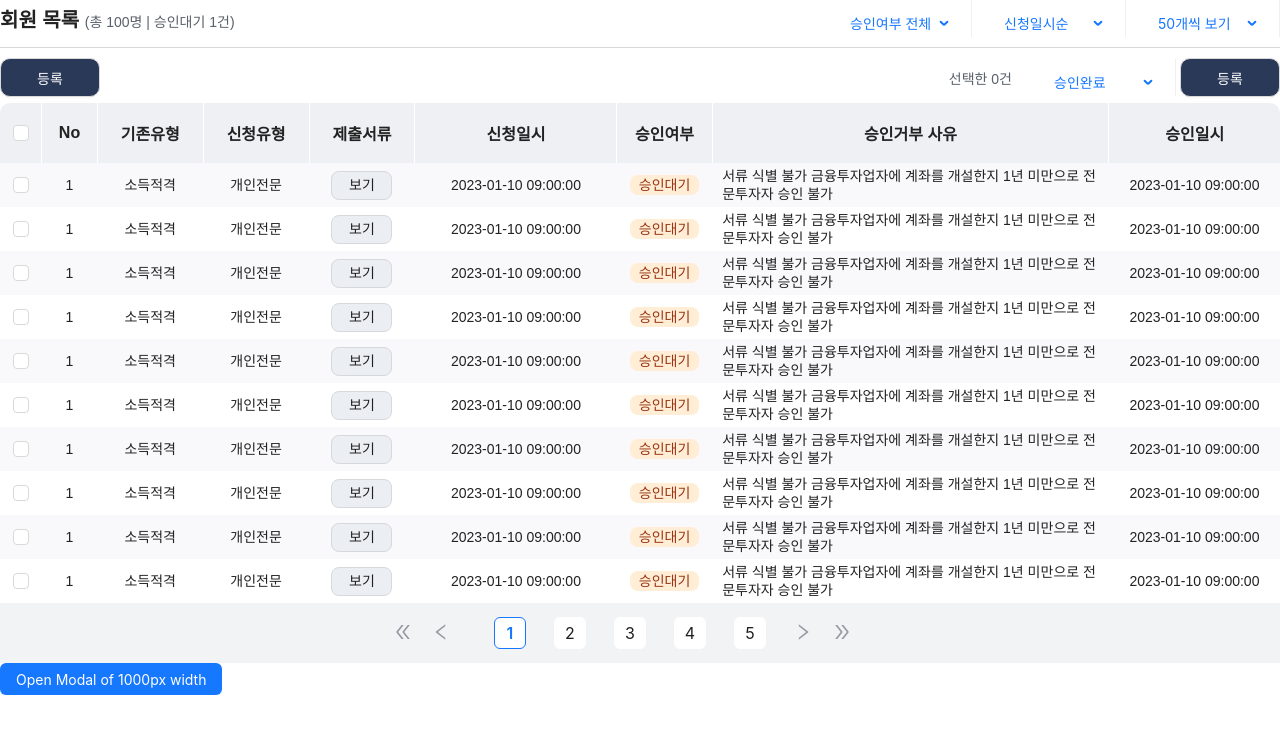
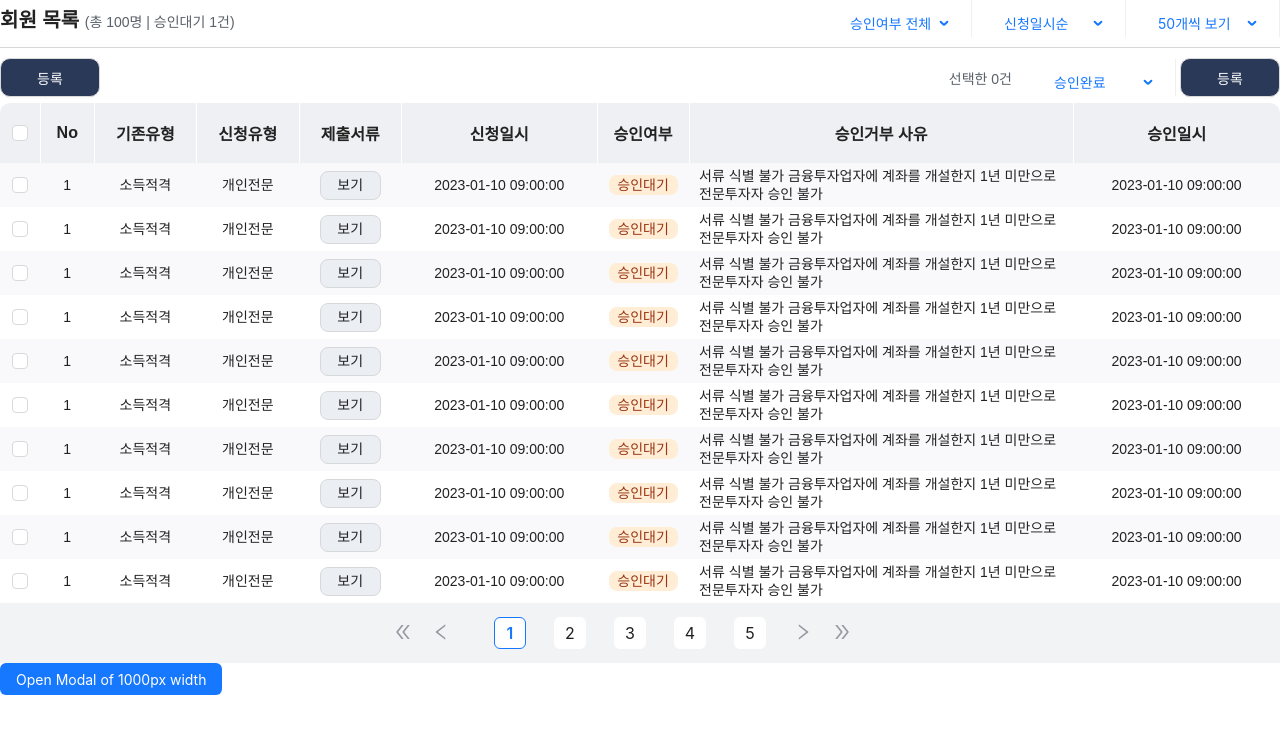
Before and after one commit to faheem4531/perfection-test-task, a Next.js app: page / in a window 1280 px wide. Shown: the top 734 px of the page. Built offline with nearby package versions, Linux system fonts and the light colour scheme.

Commit message:
last commit

```diff
--- a/src/app/_components/Modals/styles.module.scss
+++ b/src/app/_components/Modals/styles.module.scss
@@ -314,6 +314,7 @@
 .aligment {
   display: flex;
   align-items: center;
+  padding-bottom: 20px;
 }
 
 .docSlider {
--- a/src/app/_components/dataTable/DataTable.module.scss
+++ b/src/app/_components/dataTable/DataTable.module.scss
@@ -120,7 +120,7 @@
   min-width: 371px;
 }
 .h9 {
-  min-width: 160px;
+  min-width: 200px;
   border-top-right-radius: 10px;
 }
 
```
